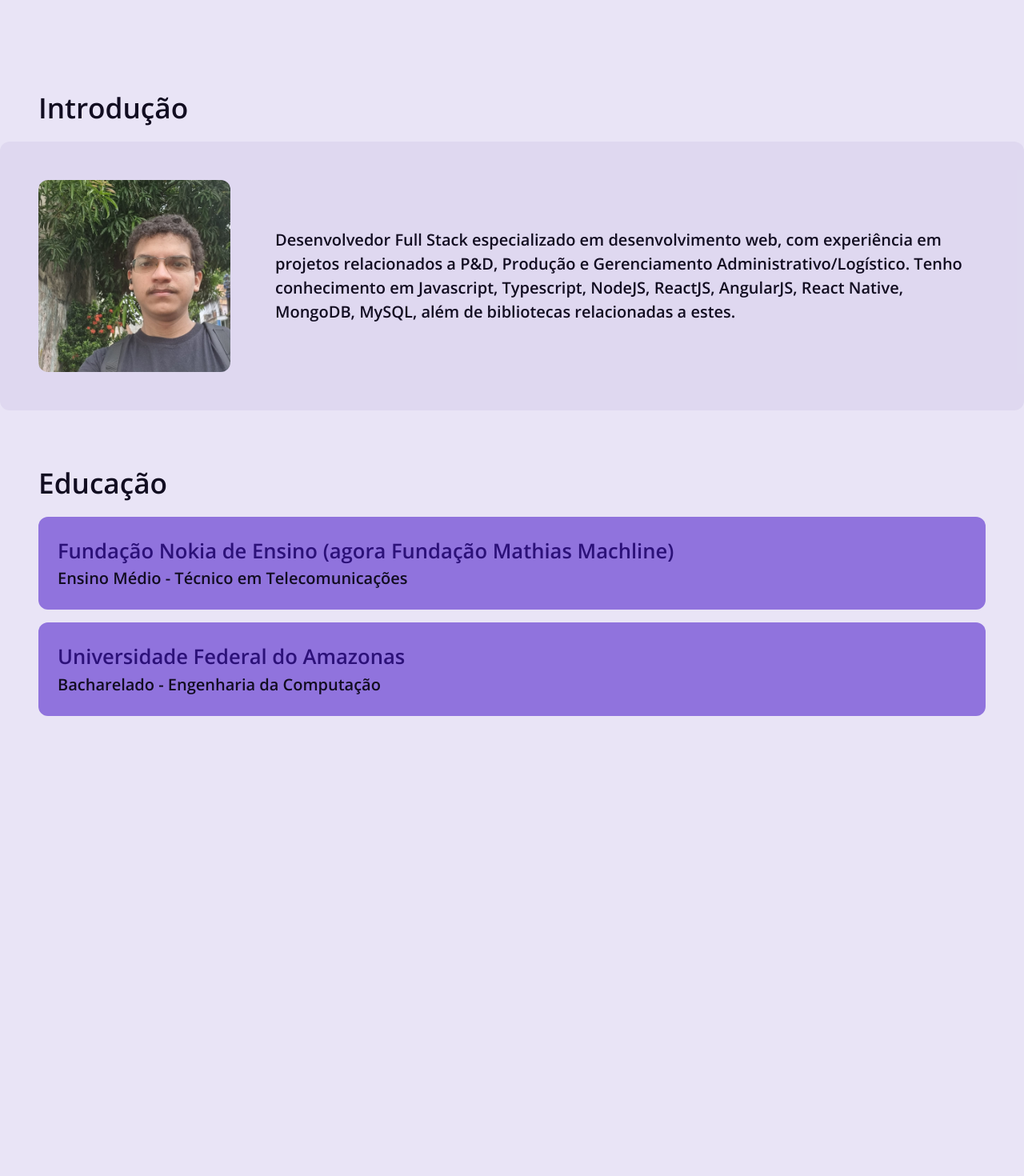
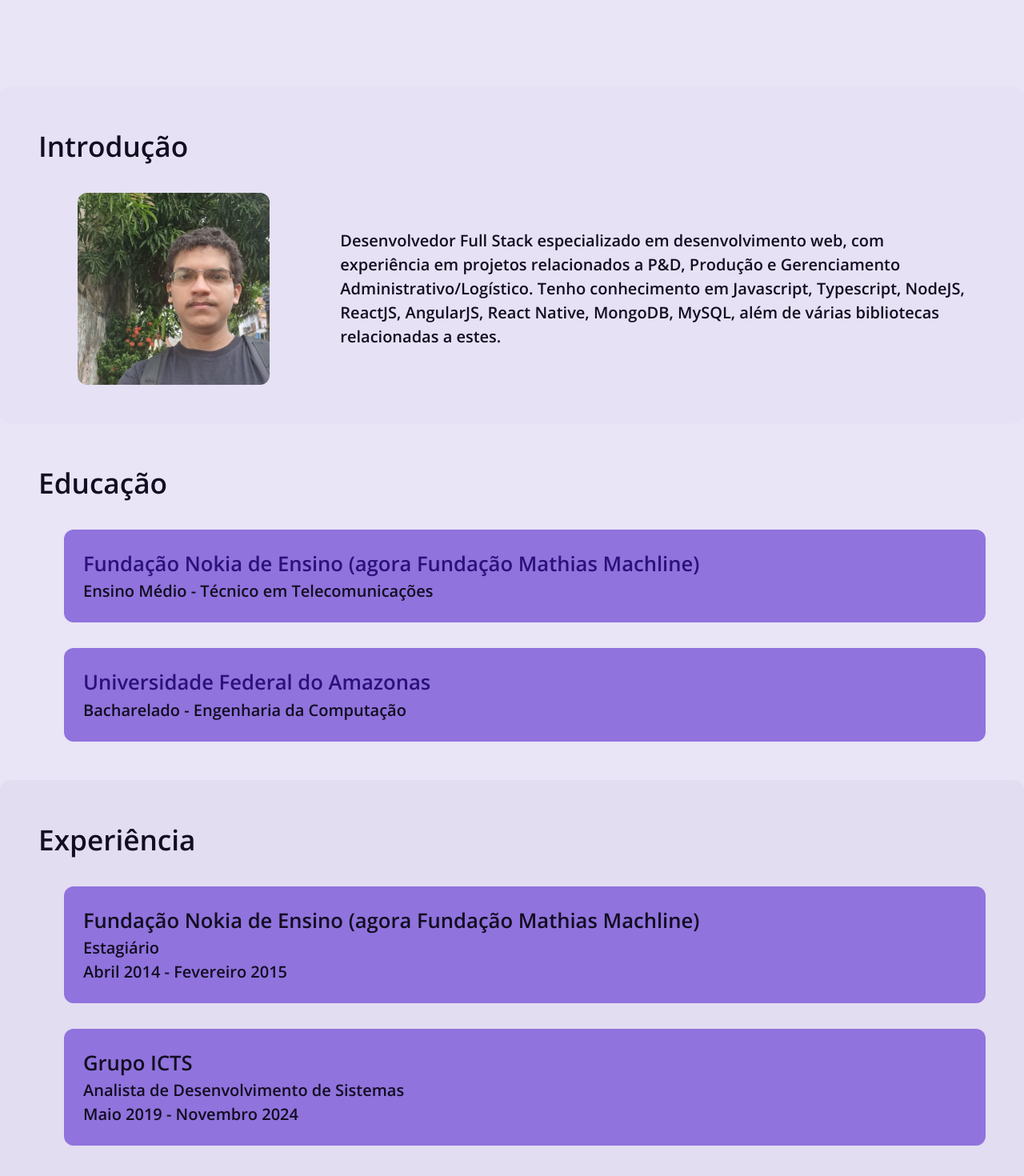
Before and after one commit to roddsantos/portfolio, a Next.js app: page / in a window 1280 px wide. Shown: the part 550-2020 px from the top of the page at 80% size. Before the commit the page ends 1637 px from the top, so only its background shows below. Built offline with nearby package versions, Linux system fonts and the light colour scheme.

Commit message:
feat: experience items

```diff
--- a/src/app/globals.css
+++ b/src/app/globals.css
@@ -5,7 +5,8 @@
 :root {
   --background: #e9e4f6;
   --foreground: #120d21;
-  --container: #2d11780d;
+  --container: #b1afb80d;
+  --container-2: #6b696e0d;
   --primary: #2c1179;
   --secondary: #9073dd;
   --accent: #4f27be;
@@ -20,6 +21,7 @@
     --background: #0e091c;
     --foreground: #e4dff3;
     --container: #2d11784b;
+    --container-2: #3407b14b;
     --primary: #a287ef;
     --secondary: #32276e;
     --accent: #6b2ba7;
--- a/src/app/page.tsx
+++ b/src/app/page.tsx
@@ -1,4 +1,5 @@
 import EducationSection from "@/sections/education";
+import ExperienceSection from "@/sections/experience";
 import IntroSection from "@/sections/intro";
 import StartSection from "@/sections/start";
 
@@ -12,6 +13,7 @@ export default function Home() {
         <StartSection />
         <IntroSection />
         <EducationSection />
+        <ExperienceSection />
         {/* <div className="grid grid-rows-[20px_1fr_20px] items-center justify-items-center min-h-screen p-8 pb-20 gap-16 sm:p-20 font-[family-name:var(--font-geist-sans)]">
           <main className="flex flex-col gap-8 row-start-2 items-center sm:items-start">
             <Image
--- a/src/sections/education/index.tsx
+++ b/src/sections/education/index.tsx
@@ -1,13 +1,11 @@
 "use client";
+import { container, section } from "@/styles/containers";
 import { EDUCATION } from "@/utils/texts";
 import { useState } from "react";
 
 export default function EducationSection() {
   const [expander, setExpander] = useState(EDUCATION.map(() => false));
 
-  const intro = "w-full h-auto";
-  const container =
-    "flex flex-wrap justify-center items-center p-12 bg-transparent rounded-xl w-full";
   const formation =
     "flex inline-block flex-col p-6 w-full overflow-y-hidden bg-secondary mb-4 rounded-xl cursor-pointer";
   const transition =
@@ -24,13 +22,13 @@ export default function EducationSection() {
   };
 
   return (
-    <div className={intro}>
-      <div className={container}>
-        <h3 className="mr-auto my-4">Educação</h3>
+    <div className={section} id="education">
+      <div className={`${container} flex-wrap xl:space-y-8`}>
+        <h3 className="mr-auto">Educação</h3>
         {EDUCATION.map((ed, index) => (
           <div
             onClick={() => handleExpander(index)}
-            className={`${formation}`}
+            className={`${formation} mb-16`}
             key={ed.key}
           >
             <h4 className="text-primary">{ed.name}</h4>
--- /dev/null
+++ b/src/sections/experience/index.tsx
@@ -0,0 +1,19 @@
+import { container, item, section } from "@/styles/containers";
+import { EXPERIENCE } from "@/utils/texts";
+
+export default function ExperienceSection() {
+  return (
+    <div className={section} id="experience">
+      <div className={`${container} flex-wrap bg-container-2 xl:space-y-8`}>
+        <h3 className="mr-auto">Experiência</h3>
+        {EXPERIENCE.map((experience) => (
+          <div key={experience.id} className={`${item} bg-accent`}>
+            <h4>{experience.name}</h4>
+            <h5>{experience.role}</h5>
+            <h5>{experience.period}</h5>
+          </div>
+        ))}
+      </div>
+    </div>
+  );
+}
--- a/src/sections/intro/index.tsx
+++ b/src/sections/intro/index.tsx
@@ -1,25 +1,25 @@
 import Image from "next/image";
 import Profile from "../../../public/images/rodrigo_santos.jpeg";
 import { INTRO_TEXT } from "@/utils/texts";
+import { container } from "@/styles/containers";
 
 export default function IntroSection() {
   const intro = "w-full h-auto";
-  const container =
-    "flex flex-row justify-center items-center p-12 bg-container rounded-xl";
+
   return (
-    <div className={intro}>
-      <div className="flex items-center ml-12 my-4">
-        <h3>Introdução</h3>
-      </div>
-      <div className={container}>
-        <div className="w-1/3 h-60 overflow-hidden ">
+    <div className={intro} id="intro">
+      <div className={`${container} flex-wrap bg-container`}>
+        <div className="flex items-center mb-8 w-full">
+          <h3>Introdução</h3>
+        </div>
+        <div className="w-1/4 h-60 overflow-hidden">
           <Image
             className="object-cover pos top-10 w-60 h-60 rounded-xl"
             src={Profile}
             alt="profile-photo"
           />
         </div>
-        <h5 className="w-full">{INTRO_TEXT}</h5>
+        <h5 className="w-2/3">{INTRO_TEXT}</h5>
       </div>
     </div>
   );
--- a/src/sections/start/index.tsx
+++ b/src/sections/start/index.tsx
@@ -8,7 +8,7 @@ export default function StartSection() {
     "flex flex-col justify-center items-left w-screen h-1/3 p-12 bg-transparent rounded-xl ml-auto mb-48";
 
   return (
-    <div className={startContainer}>
+    <div className={startContainer} id="start">
       <h1 className="text-primary font-opensans font-bold">Rodrigo</h1>
       <h1 className="text-foreground font-bold font-opensans font-light">
         Santos
--- /dev/null
+++ b/src/styles/containers.ts
@@ -0,0 +1,10 @@
+export const section = "w-full h-auto";
+
+export const container =
+  "flex flex-col xl:flex-row justify-center items-center p-12 rounded-xl w-full space-x-0 space-y-8 xl:space-y-0 xl:space-x-8";
+
+export const item =
+  "flex inline-block flex-col p-6 w-full overflow-y-hidden bg-secondary mb-4 rounded-xl cursor-pointer";
+
+export const transition =
+  "transition-all overflow-hidden ease-in-out duration-500 max-h-0";
--- a/src/utils/texts.ts
+++ b/src/utils/texts.ts
@@ -1,5 +1,5 @@
 export const INTRO_TEXT =
-  "Desenvolvedor Full Stack especializado em desenvolvimento web, com experiência em projetos relacionados a P&D, Produção e Gerenciamento Administrativo/Logístico. Tenho conhecimento em Javascript, Typescript, NodeJS, ReactJS, AngularJS, React Native, MongoDB, MySQL, além de bibliotecas relacionadas a estes.";
+  "Desenvolvedor Full Stack especializado em desenvolvimento web, com experiência em projetos relacionados a P&D, Produção e Gerenciamento Administrativo/Logístico. Tenho conhecimento em Javascript, Typescript, NodeJS, ReactJS, AngularJS, React Native, MongoDB, MySQL, além de várias bibliotecas relacionadas a estes.";
 
 export const EDUCATION = [
   {
@@ -22,6 +22,7 @@ export const EDUCATION = [
 
 export const EXPERIENCE = [
   {
+    id: "fne-fc",
     name: "Fundação Nokia de Ensino (agora Fundação Mathias Machline)",
     role: "Estagiário",
     period: "Abril 2014 - Fevereiro 2015",
@@ -37,6 +38,7 @@ export const EXPERIENCE = [
     skills: ["C#", "API REST"],
   },
   {
+    id: "icts",
     name: "Grupo ICTS",
     role: "Analista de Desenvolvimento de Sistemas",
     period: "Maio 2019 - Novembro 2024",
--- a/tailwind.config.ts
+++ b/tailwind.config.ts
@@ -18,6 +18,7 @@ export default {
         background: "var(--background)",
         foreground: "var(--foreground)",
         container: "var(--container)",
+        "container-2": "var(--container-2)",
         primary: "var(--primary)",
         secondary: "var(--secondary)",
         accent: "var(--accent)",
```
